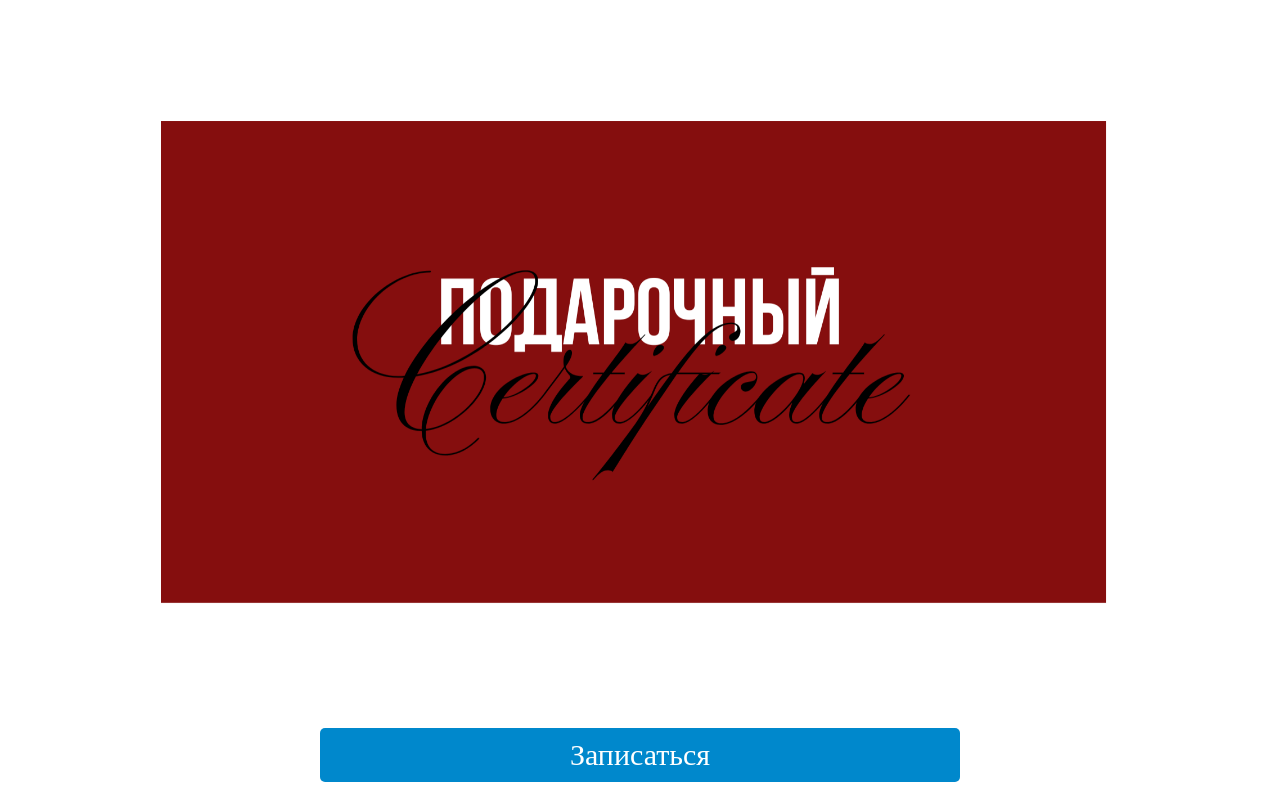
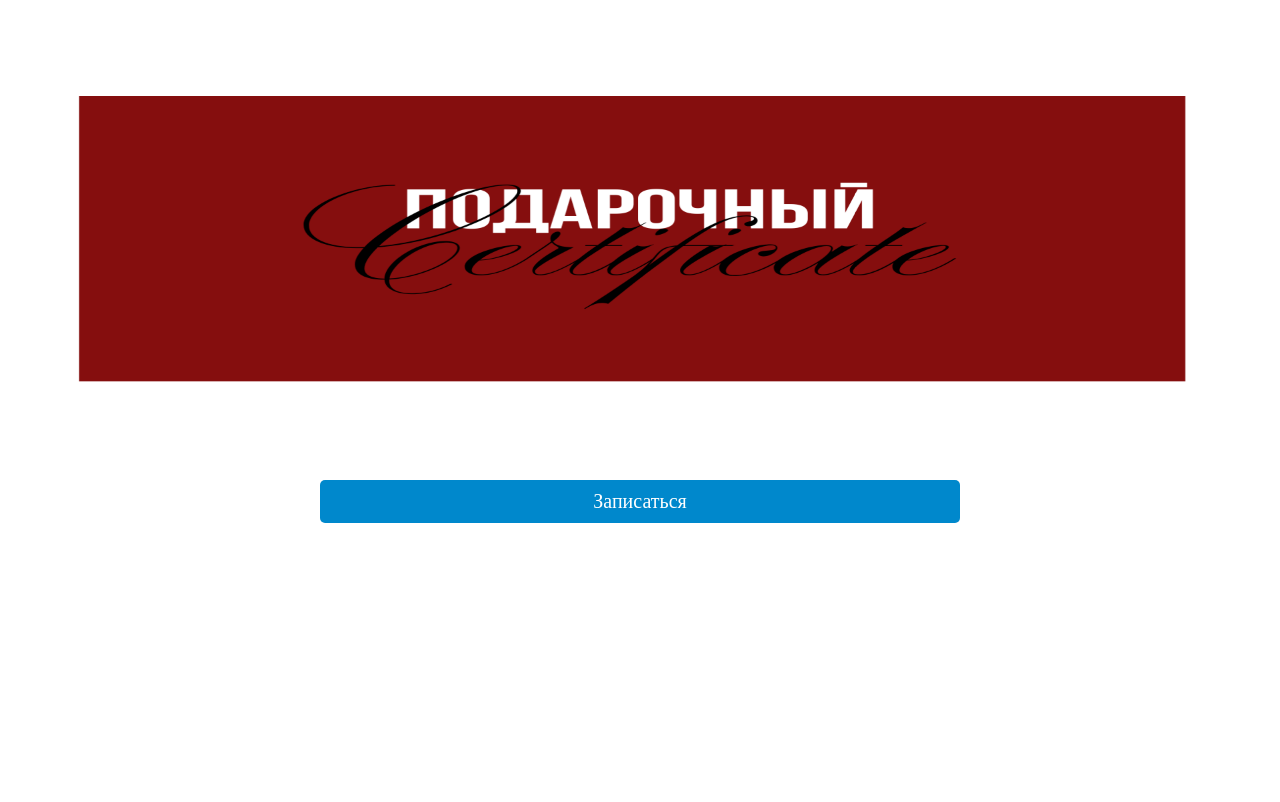
Before and after one commit to anch277/cert, a plain HTML site: page index.html in a window 1280 px wide. Drawn offline with Linux system fonts and the light colour scheme.

Commit message:
Add files via upload

```diff
--- a/index.html
+++ b/index.html
@@ -8,9 +8,9 @@
     /* Стили для контейнера */
     .flip-container {
       position: relative;
-      width: 1080px; /* Укажите размер вашего изображения */
-      height: 608px; /* Укажите размер вашего изображения */
-      perspective: 1080px; /* Добавляем перспективу для объёмного эффекта */
+      width: 640 px; /* Укажите размер вашего изображения */
+      height: 360px; /* Укажите размер вашего изображения */
+      perspective: 640px; /* Добавляем перспективу для объёмного эффекта */
       margin: 60px auto; /* Центрируем контейнер */
     }
 
@@ -35,7 +35,7 @@
       width: 600px;
       margin: 20px auto; /* Центрируем кнопку */
       padding: 10px 20px;
-      font-size: 30px;
+      font-size: 20px;
       color: #ffffff;
       background-color: #0088cc; /* Цвет, похожий на Telegram */
       border: none;
```
